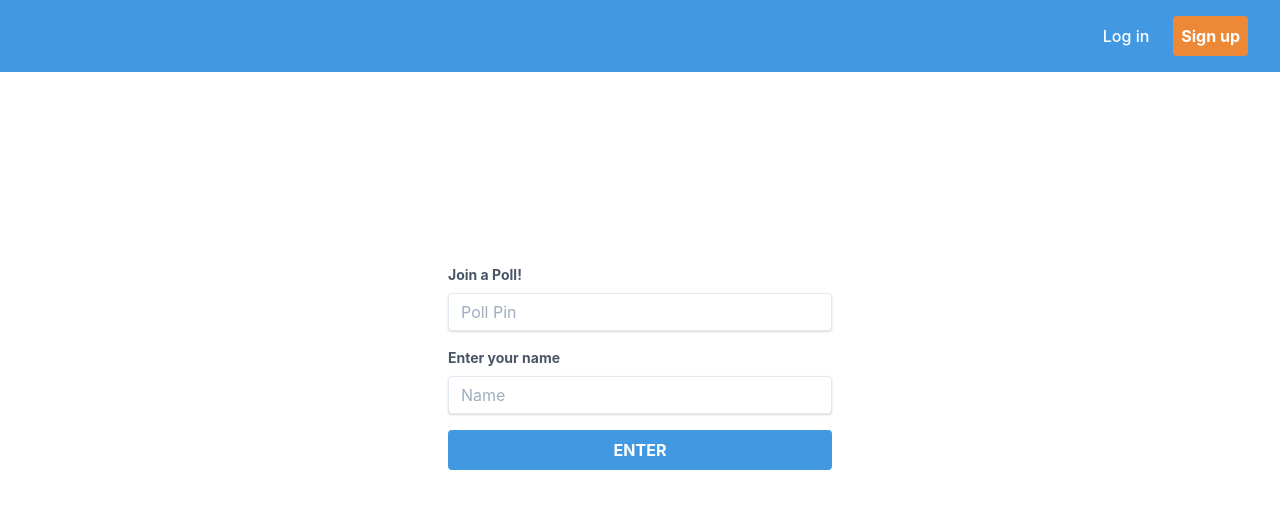
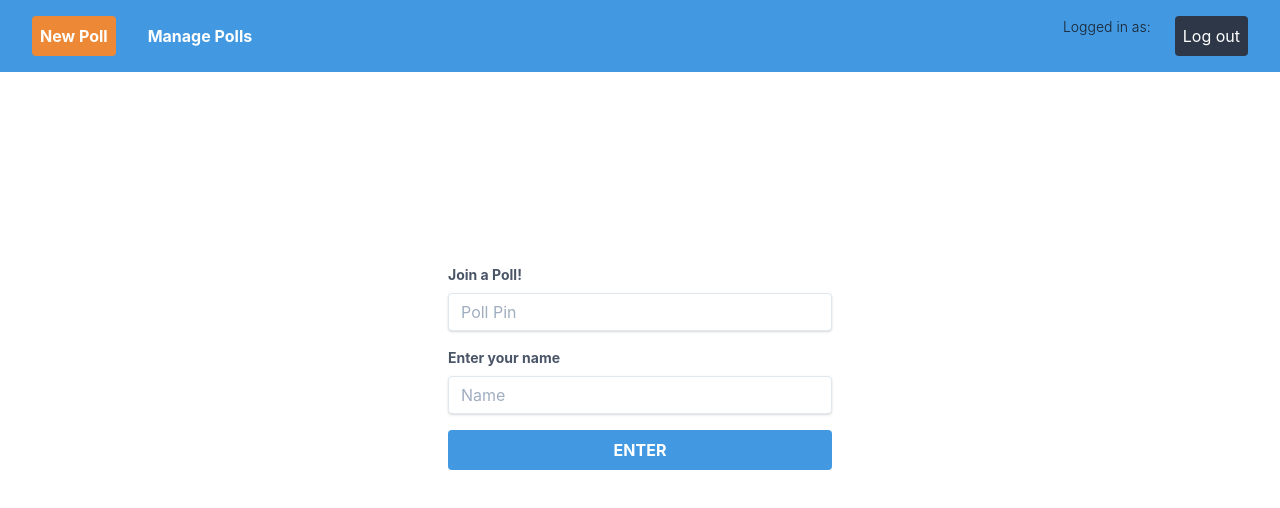
Before and after one commit to aukcode/Ballot, a React (Create React App) app in the folder packages/ballot-web/: page / in a window 1280 px wide. Shown: the top 508 px of the page. Built offline with nearby package versions, Linux system fonts and the light colour scheme.

Commit message:
create navbar

```diff
--- a/packages/ballot-web/src/routes/Routes.tsx
+++ b/packages/ballot-web/src/routes/Routes.tsx
@@ -7,10 +7,12 @@ import { LoginComponent } from './login/Login';
 import { RegisterComponent } from './login/Register';
 import { LoginGuard } from './login/LoginGuard';
 import { ManagePollsComponent } from './manage-polls/ManagePolls';
+import { NavbarContainer } from './navbar/NavbarContainer';
 
 export const Routes = () => {
   return (
     <BrowserRouter>
+      <NavbarContainer>
         <Switch>
           <Route
             path={RouteMap.home.path}
@@ -39,8 +41,8 @@ export const Routes = () => {
               exact={true}
             />
           </LoginGuard>
-        <Route />
         </Switch>
+      </NavbarContainer>
     </BrowserRouter>
   );
 };
--- a/packages/ballot-web/src/routes/home/Home.tsx
+++ b/packages/ballot-web/src/routes/home/Home.tsx
@@ -2,8 +2,6 @@ import * as React from 'react';
 import { withRouter, RouteComponentProps } from 'react-router-dom';
 import { FormEvent, useState } from 'react';
 import { ChangeEvent } from 'react';
-import { RouteMap } from '../RouteMap';
-import { useAuth } from '../../api/auth/AuthContext';
 
 interface HomeProps {}
 
@@ -12,79 +10,13 @@ type Props = RouteComponentProps<{}> & HomeProps;
 const Home = (props: Props) => {
   const [pin, setPin] = useState<string>('');
   const [name, setName] = useState<string>('');
-  const { isSignedIn, signOut, user } = useAuth();
 
   const handleSubmit = (e: FormEvent) => {
     e.preventDefault();
   };
 
-  const navigateToLogin = () => {
-    props.history.push(RouteMap.user.login);
-  };
-
-  const navigateToRegister = () => {
-    props.history.push(RouteMap.user.register);
-  };
-
-  const renderNameOrSigninButtons = () => {
-    if (isSignedIn) {
-      return (
-        <div className="flex items-center justify-between">
-          <div>
-            <button
-              onClick={() =>
-                props.history.push(RouteMap.manage.edit.createPath('new'))
-              }
-              className="font-bold p-2 text-white cursor-pointer bg-orange-500 hover:bg-orange-400 rounded"
-            >
-              New Poll
-            </button>
-            <button
-              onClick={() => props.history.push(RouteMap.manage.path)}
-              className="font-bold p-2 ml-6 text-white cursor-pointer"
-            >
-              Manage Polls
-            </button>
-          </div>
-          <div className="flex">
-            <div>
-              <p className="font-light text-gray-900 text-sm">Logged in as:</p>
-              <p className="font-bold text-white">
-                {user ? user.name : 'incognito'}
-              </p>
-            </div>
-            <button
-              className="p-2 ml-6 cursor-pointer text-white bg-gray-800 hover:bg-gray-700 rounded"
-              onClick={signOut}
-            >
-              Log out
-            </button>
-          </div>
-        </div>
-      );
-    } else {
-      return (
-        <div className="flex justify-end">
-          <p
-            className="font-medium p-2 cursor-pointer text-white"
-            onClick={navigateToLogin}
-          >
-            Log in
-          </p>
-          <p
-            className="font-bold p-2 ml-4 text-white bg-orange-500 hover:bg-orange-400 rounded cursor-pointer"
-            onClick={navigateToRegister}
-          >
-            Sign up
-          </p>
-        </div>
-      );
-    }
-  };
-
   return (
     <div className="h-screen">
-      <div className="bg-blue-500 px-8 py-4">{renderNameOrSigninButtons()}</div>
       <div className="mt-48 mx-3 sm:mx-auto sm:max-w-sm">
         <form onSubmit={handleSubmit}>
           <div className="mb-4 mt-4">
--- /dev/null
+++ b/packages/ballot-web/src/routes/navbar/Navbar.tsx
@@ -0,0 +1,75 @@
+import * as React from 'react';
+import { RouteMap } from '../RouteMap';
+import { withRouter, RouteComponentProps } from 'react-router-dom';
+import { useAuth } from '../../api/auth/AuthContext';
+// const { isSignedIn, signOut, user } = useAuth();
+
+interface NavbarProps {}
+
+type Props = RouteComponentProps<{}> & NavbarProps;
+
+const NavbarComponent = (props: Props) => {
+  const renderNameOrSigninButtons = () => {
+    if (true) {
+      return (
+        <div className="flex items-center justify-between">
+          <div>
+            <button
+              onClick={() =>
+                props.history.push(RouteMap.manage.edit.createPath('new'))
+              }
+              className="font-bold p-2 text-white cursor-pointer bg-orange-500 hover:bg-orange-400 rounded"
+            >
+              New Poll
+            </button>
+            <button
+              onClick={() => props.history.push(RouteMap.manage.path)}
+              className="font-bold p-2 ml-6 text-white cursor-pointer"
+            >
+              Manage Polls
+            </button>
+          </div>
+          <div className="flex">
+            <div>
+              <p className="font-light text-gray-900 text-sm">Logged in as:</p>
+              <p className="font-bold text-white">
+                {/*{user ? user.name : 'incognito'}*/}
+              </p>
+            </div>
+            <button
+              className="p-2 ml-6 cursor-pointer text-white bg-gray-800 hover:bg-gray-700 rounded"
+              // onClick={signOut}
+            >
+              Log out
+            </button>
+          </div>
+        </div>
+      );
+    } else {
+      return (
+        <div className="flex justify-end">
+          <p
+            className="font-medium p-2 cursor-pointer text-white"
+            onClick={() => props.history.push(RouteMap.user.login)}
+          >
+            Log in
+          </p>
+          <p
+            className="font-bold p-2 ml-4 text-white bg-orange-500 hover:bg-orange-400 rounded cursor-pointer"
+            onClick={() => props.history.push(RouteMap.user.register)}
+          >
+            Sign up
+          </p>
+        </div>
+      );
+    }
+  };
+
+  return (
+    <div>
+      <div className="bg-blue-500 px-8 py-4">{renderNameOrSigninButtons()}</div>
+    </div>
+  );
+};
+
+export const Navbar = withRouter(NavbarComponent);
--- /dev/null
+++ b/packages/ballot-web/src/routes/navbar/NavbarContainer.tsx
@@ -0,0 +1,17 @@
+import { ReactNode } from 'react';
+import * as React from 'react';
+import { Navbar } from './Navbar';
+
+interface NavbarContainerProps {
+  children?: ReactNode;
+}
+
+export const NavbarContainer = (props: NavbarContainerProps) => {
+  const { children } = props;
+  return (
+    <div>
+      <Navbar />
+      <div>{children}</div>
+    </div>
+  );
+};
```
Lines whose indentation alone changed are shown as unchanged.
